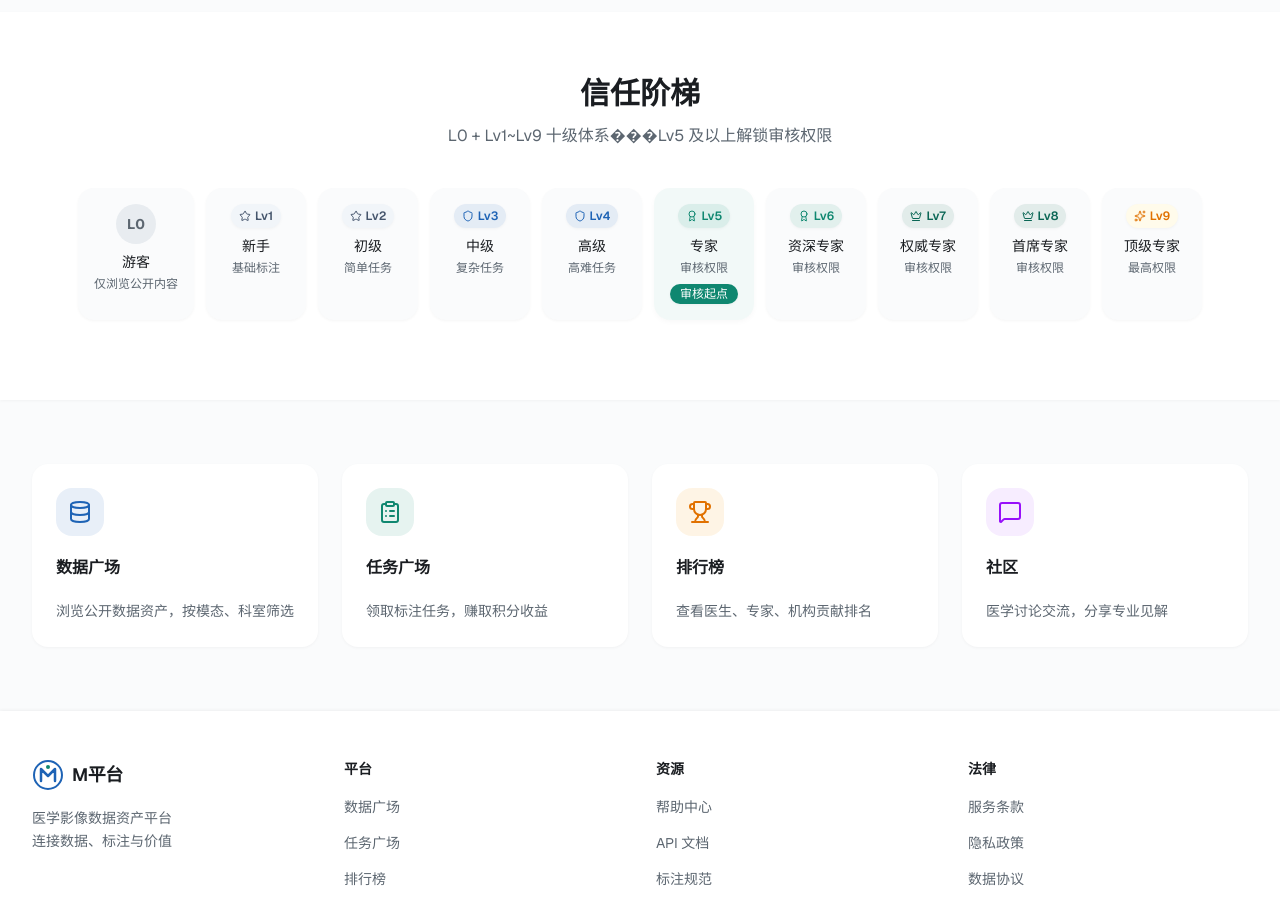
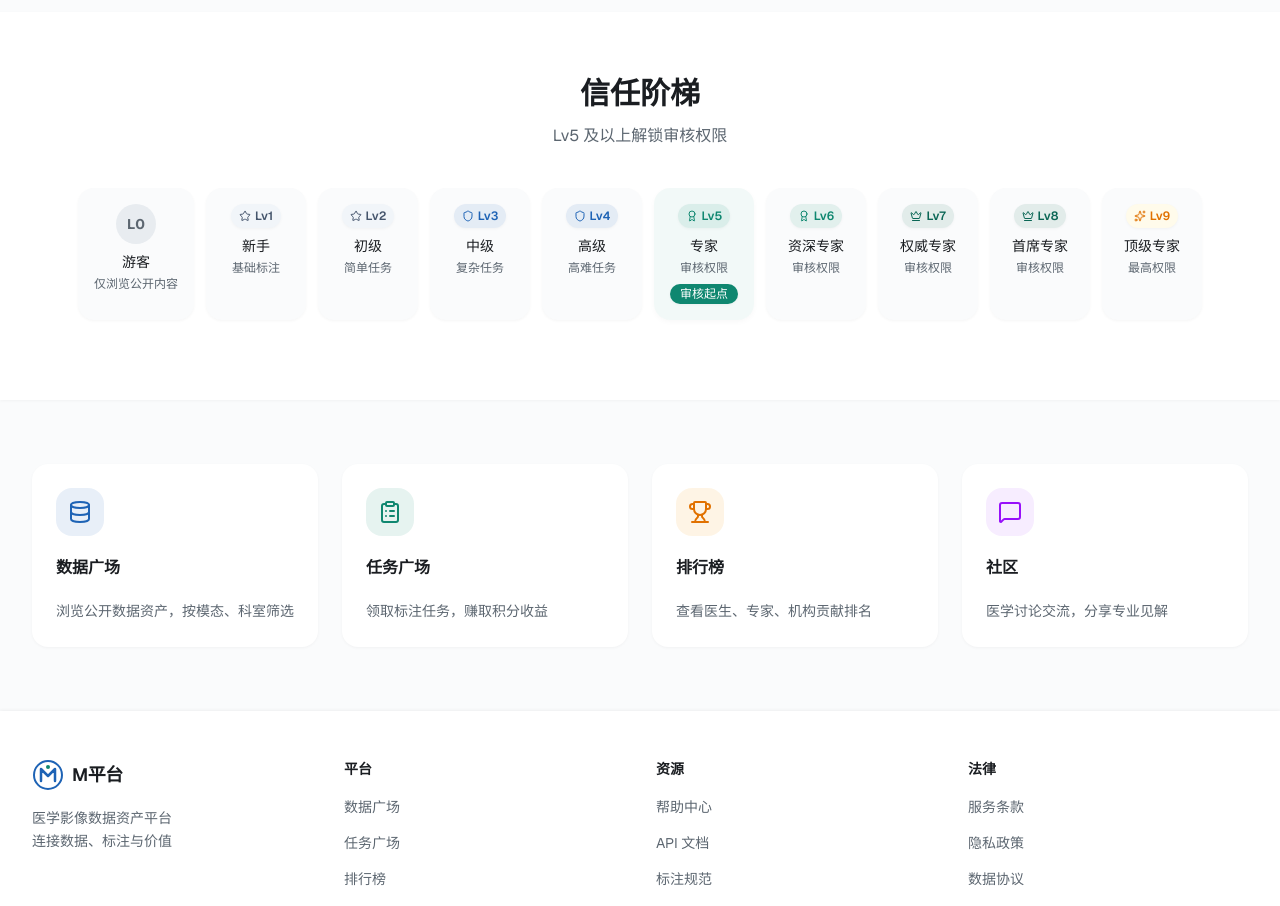
Before and after one commit to Nanqin112233/v0-m, a Next.js app: page / in a window 1280 px wide. Shown: the part 1680-2586 px from the top of the page. Built offline with nearby package versions, Linux system fonts and the light colour scheme.

Commit message:
fix: simplify homepage trust ladder text\n\nRemove redundant trust ladder details to highlight key audit permissions.

```diff
--- a/app/page.tsx
+++ b/app/page.tsx
@@ -373,7 +373,7 @@ export default function HomePage() {
                 信任阶梯
               </h2>
               <p className="mt-3 text-muted-foreground">
-                L0 + Lv1~Lv9 十级体系���Lv5 及以上解锁审核权限
+                Lv5 及以上解锁审核权限
               </p>
             </div>
 
```
